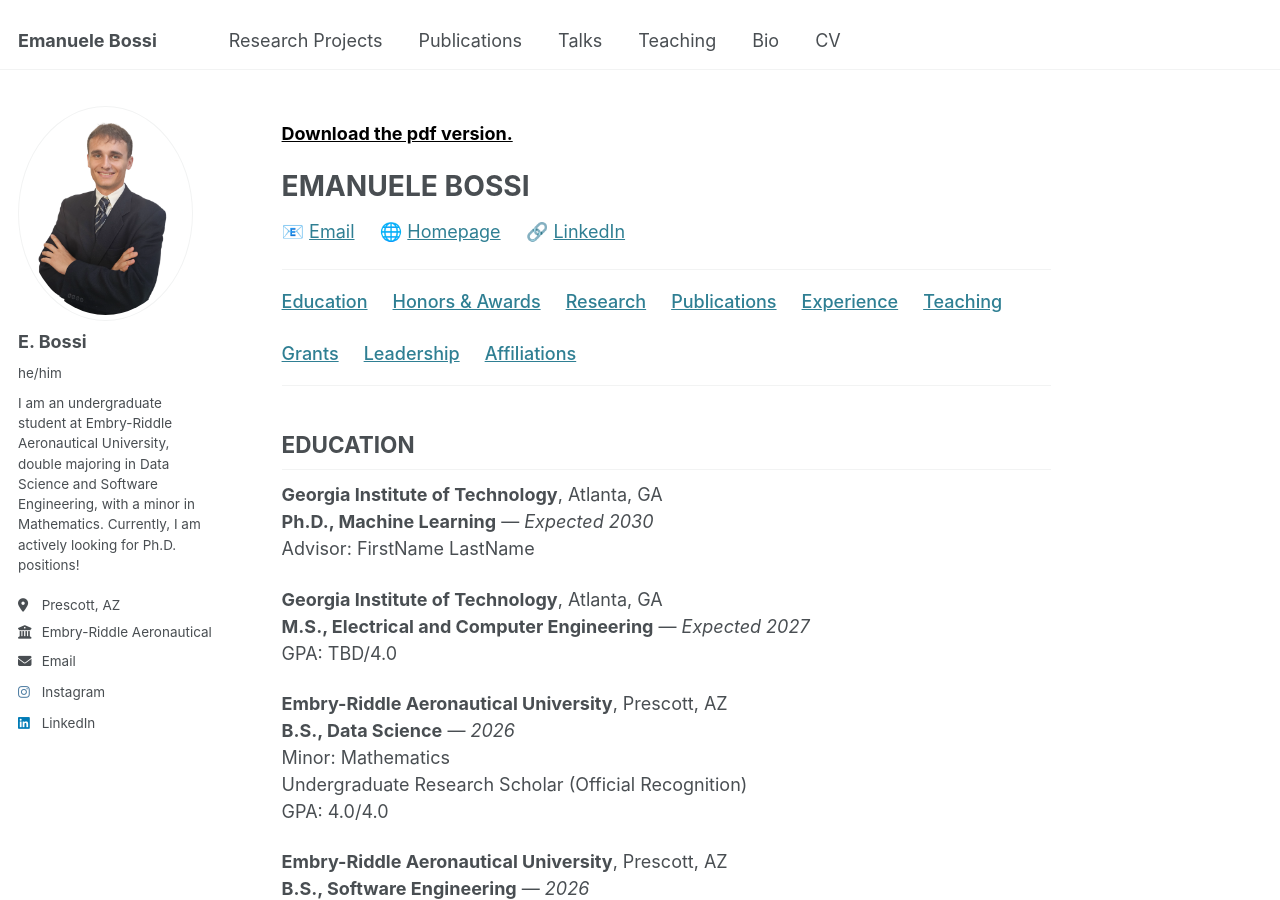
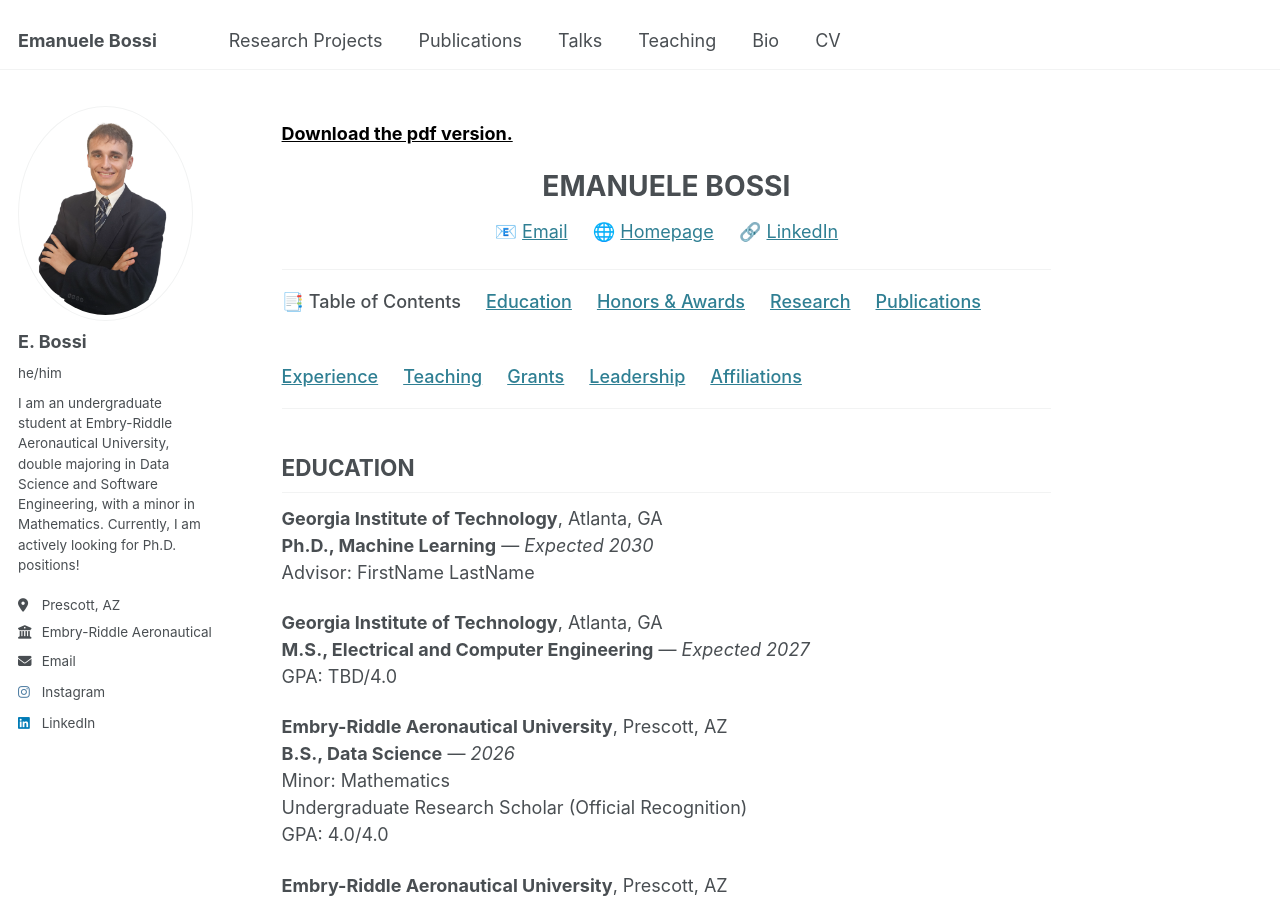
Before and after one commit to bossiemanuele/bossiemanuele.github.io, a Jekyll site: the page built from _pages/cv.md, in a window 1280 px wide and 900 px high. Built offline with Jekyll 4.4.1, drawn with Linux system fonts in a browser that asks for light colours.

Commit message:
Update cv.md

```diff
--- a/_pages/cv.md
+++ b/_pages/cv.md
@@ -11,9 +11,9 @@
   Download the pdf version.
   </a>
 
-# EMANUELE BOSSI
+<h1 align="center">EMANUELE BOSSI</h1>
 
-<p>
+<p align="center">
   📧 <a href="mailto:emab03@gmail.com">Email</a> &nbsp;&nbsp;&nbsp;
   🌐 <a href="https://bossiemanuele.github.io/">Homepage</a> &nbsp;&nbsp;&nbsp;
   🔗 <a href="https://www.linkedin.com/in/emanuele-bossi">LinkedIn</a>
@@ -22,6 +22,8 @@
 <hr>
 
 <nav style="display: flex; gap: 25px; flex-wrap: wrap; font-weight: 500;">
+  <p align="center">📑 Table of Contents</p>
+
   <a href="#education">Education</a>
   <a href="#honors--awards">Honors & Awards</a>
   <a href="#research-experience">Research</a>
```
